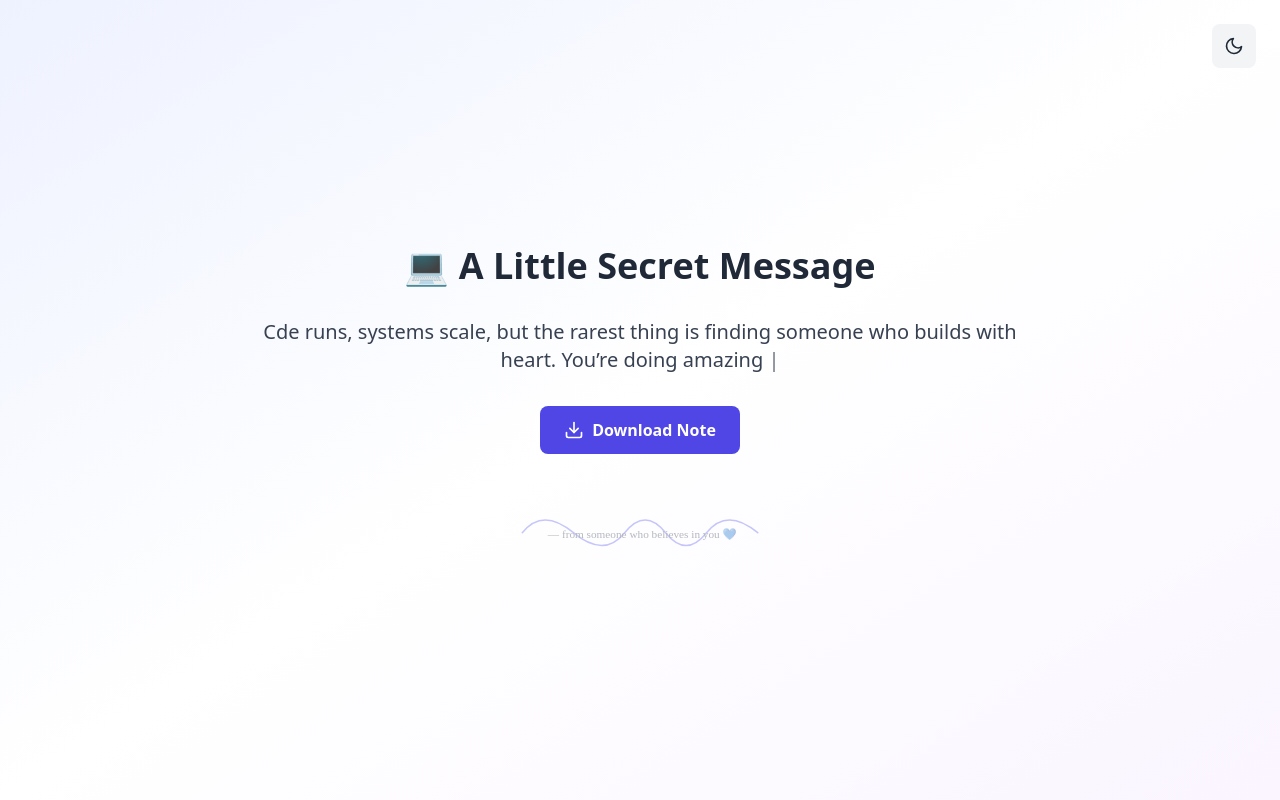
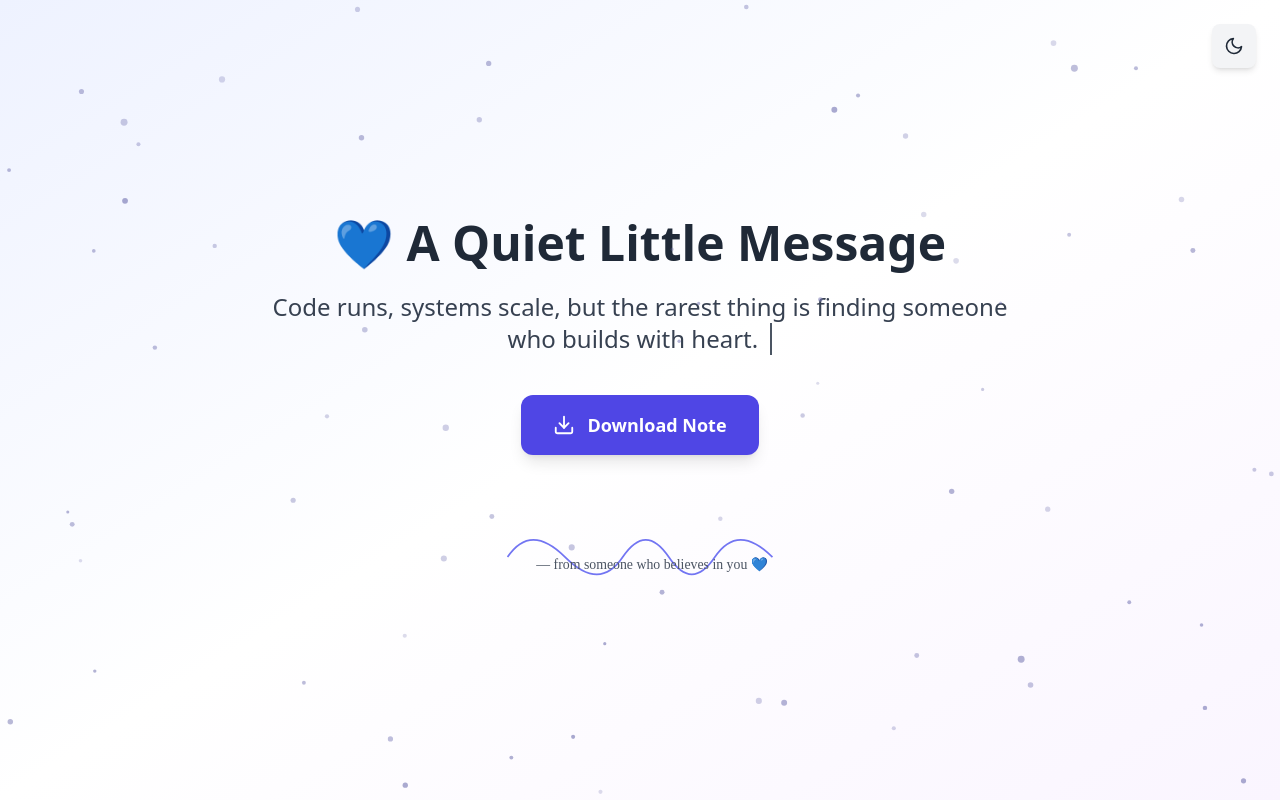
Before and after one commit to Dheeraj-Royal/sai-priya-portfolio, a React (Vite) app: page /surprise in a window 1280 px wide. Built offline with nearby package versions, Linux system fonts and the light colour scheme.

Commit message:
surprise page snow effect

```diff
--- a/src/pages/Surprise.jsx
+++ b/src/pages/Surprise.jsx
@@ -1,113 +1,225 @@
 import { motion } from "framer-motion";
 import { useEffect, useState } from "react";
+import { FiDownload, FiSun, FiMoon } from "react-icons/fi";
 import { useTheme } from "../hooks/useTheme";
-import { FiDownload, FiSun, FiMoon } from "react-icons/fi";
 
 export default function Surprise() {
-  const [displayedText, setDisplayedText] = useState("");
   const { isDark, toggleTheme } = useTheme();
-  const message =
-    "Code runs, systems scale, but the rarest thing is finding someone who builds with heart. You’re doing amazing — keep believing in yourself. This world runs better with you in it 💙";
 
+  const message = `Code runs, systems scale, but the rarest thing is finding someone who builds with heart.
+  You’re doing amazing — keep believing in yourself.
+  This world runs better with you in it 💙.`;
+
+  const words = message.split(" ");
+  const [visibleWords, setVisibleWords] = useState([]);
+  const [cursorVisible, setCursorVisible] = useState(true);
+
+  // ⭐ Word-by-word reveal (NO SOUND)
   useEffect(() => {
-    let i = 0;
+    let index = 0;
     const interval = setInterval(() => {
-      setDisplayedText((prev) => prev + message[i]);
-      i++;
-      if (i === message.length) clearInterval(interval);
-    }, 50);
+      setVisibleWords((prev) => {
+        if (prev.length >= words.length) {
+          clearInterval(interval);
+          setTimeout(() => launchConfetti(), 500);
+          return prev;
+        }
+        return [...prev, words[prev.length]];
+      });
+      index++;
+    }, 350);
     return () => clearInterval(interval);
   }, []);
 
-  const handlePdfDownload = () => {
-    const link = document.createElement("a");
-    link.href = "/HBD_2025.pdf";
-    link.download = "HBD_2025.pdf";
-    document.body.appendChild(link);
-    link.click();
-    document.body.removeChild(link);
+  // ⭐ Blinking cursor
+  useEffect(() => {
+    const blink = setInterval(() => setCursorVisible((v) => !v), 500);
+    return () => clearInterval(blink);
+  }, []);
+
+  // ⭐ Improved Falling Particles (visible on both themes)
+  useEffect(() => {
+    const canvas = document.getElementById("particles");
+    const ctx = canvas.getContext("2d");
+
+    const resize = () => {
+      canvas.width = window.innerWidth;
+      canvas.height = window.innerHeight;
+    };
+    resize();
+    window.addEventListener("resize", resize);
+
+    const particles = Array.from({ length: 70 }).map(() => ({
+      x: Math.random() * canvas.width,
+      y: Math.random() * canvas.height,
+      s: Math.random() * 2 + 1.5,
+      v: Math.random() * 0.6 + 0.4,
+      o: Math.random() * 0.5 + 0.3,
+      color: isDark
+        ? `rgba(200,200,255,${Math.random() * 0.5 + 0.3})`
+        : `rgba(120,120,180,${Math.random() * 0.5 + 0.3})`
+    }));
+
+    const animate = () => {
+      ctx.clearRect(0, 0, canvas.width, canvas.height);
+      particles.forEach((p) => {
+        p.y += p.v;
+        if (p.y > canvas.height) p.y = -10;
+
+        ctx.beginPath();
+        ctx.fillStyle = p.color;
+        ctx.arc(p.x, p.y, p.s, 0, Math.PI * 2);
+        ctx.fill();
+      });
+      requestAnimationFrame(animate);
+    };
+
+    animate();
+    return () => window.removeEventListener("resize", resize);
+  }, [isDark]);
+
+  // ⭐ Confetti
+  function launchConfetti() {
+    const duration = 1500;
+    const end = Date.now() + duration;
+
+    (function frame() {
+      makeConfetti({
+        count: 5,
+        velocity: 30,
+        spread: 360,
+        origin: { x: Math.random(), y: Math.random() * 0.3 }
+      });
+
+      if (Date.now() < end) requestAnimationFrame(frame);
+    })();
+  }
+
+  function makeConfetti({ count, velocity, spread, origin }) {
+    for (let i = 0; i < count; i++) {
+      const div = document.createElement("div");
+      div.className = "fixed w-2 h-2 rounded-sm pointer-events-none";
+      div.style.background = `hsl(${Math.random() * 360}, 100%, 60%)`;
+      div.style.top = origin.y * window.innerHeight + "px";
+      div.style.left = origin.x * window.innerWidth + "px";
+
+      const angle = Math.random() * spread;
+      const speed = velocity + Math.random() * 8;
+
+      let x = 0,
+        y = 0;
+
+      const interval = setInterval(() => {
+        x += Math.cos(angle) * (speed / 10);
+        y += Math.sin(angle) * (speed / 10);
+
+        div.style.transform = `translate(${x}px, ${y}px) rotate(${
+          Math.random() * 180
+        }deg)`;
+
+        if (y > window.innerHeight) {
+          div.remove();
+          clearInterval(interval);
+        }
+      }, 16);
+
+      document.body.appendChild(div);
+    }
+  }
+
+  const handlePdf = () => {
+    const a = document.createElement("a");
+    a.href = "/HBD_2025.pdf";
+    a.download = "HBD_2025.pdf";
+    a.click();
   };
 
   return (
-    <div className={`min-h-screen flex flex-col justify-center items-center transition-colors duration-300 text-center px-6 ${
-      isDark
-        ? "bg-gradient-to-br from-gray-950 via-gray-900 to-gray-950"
-        : "bg-gradient-to-br from-indigo-50 via-white to-purple-50"
-    } ${isDark ? "text-gray-100" : "text-gray-800"}`}>
+    <div
+      className={`relative min-h-screen px-6 flex flex-col justify-center items-center text-center transition-colors duration-300 ${
+        isDark
+          ? "bg-gradient-to-br from-gray-950 via-gray-900 to-gray-950 text-gray-100"
+          : "bg-gradient-to-br from-indigo-50 via-white to-purple-50 text-gray-800"
+      }`}
+    >
+      {/* Falling Particles */}
+      <canvas
+        id="particles"
+        className="fixed inset-0 pointer-events-none opacity-80"
+      />
 
-      {/* Theme Toggle Button */}
+      {/* Theme Toggle */}
       <motion.button
         onClick={toggleTheme}
-        whileHover={{ scale: 1.1 }}
-        whileTap={{ scale: 0.95 }}
-        className="absolute top-6 right-6 p-3 rounded-lg transition duration-200"
+        whileHover={{ scale: 1.15 }}
+        whileTap={{ scale: 0.9 }}
+        className="absolute top-6 right-6 p-3 rounded-lg shadow-md"
         style={{
           backgroundColor: isDark ? "#1f2937" : "#f3f4f6",
           color: isDark ? "#fbbf24" : "#1f2937"
         }}
-        aria-label="Toggle dark mode"
-        title={isDark ? "Switch to light mode" : "Switch to dark mode"}
       >
         {isDark ? <FiSun size={20} /> : <FiMoon size={20} />}
       </motion.button>
 
+      {/* Header */}
       <motion.h1
-        initial={{ opacity: 0, y: -30 }}
+        initial={{ opacity: 0, y: -25 }}
         animate={{ opacity: 1, y: 0 }}
         transition={{ duration: 1 }}
-        className={`text-3xl md:text-4xl font-bold mb-8 ${
-          isDark ? "text-white" : "text-gray-800"
-        }`}
+        className="text-4xl md:text-5xl font-bold mb-6"
       >
-        💻 A Little Secret Message
+        💙 A Quiet Little Message
       </motion.h1>
 
-      <motion.p
-        initial={{ opacity: 0 }}
-        animate={{ opacity: 1 }}
-        transition={{ delay: 1, duration: 1.5 }}
-        className={`max-w-3xl text-lg md:text-xl leading-relaxed font-light ${
+      {/* Message */}
+      <p
+        className={`max-w-3xl text-xl md:text-2xl leading-relaxed font-light ${
           isDark ? "text-gray-300" : "text-gray-700"
         }`}
       >
-        {displayedText}
-        <span className="animate-pulse">|</span>
-      </motion.p>
+        {visibleWords.join(" ")}{" "}
+        <span
+          className={`inline-block w-2 ${
+            cursorVisible ? "opacity-100" : "opacity-0"
+          }`}
+          style={{
+            borderRight: isDark
+              ? "2px solid #fbbf24"
+              : "2px solid #4b5563"
+          }}
+        >
+          &nbsp;
+        </span>
+      </p>
 
       {/* Download Button */}
       <motion.button
-        onClick={handlePdfDownload}
+        onClick={handlePdf}
         initial={{ opacity: 0 }}
         animate={{ opacity: 1 }}
-        transition={{ delay: 4, duration: 1 }}
-        whileHover={{ scale: 1.05 }}
+        transition={{ delay: 3, duration: 1 }}
+        whileHover={{ scale: 1.08 }}
         whileTap={{ scale: 0.95 }}
-        className="mt-8 flex items-center gap-2 px-6 py-3 bg-indigo-600 hover:bg-indigo-700 dark:bg-indigo-500 dark:hover:bg-indigo-600 text-white rounded-lg font-semibold transition duration-200"
-        title="Download Note"
+        className="mt-10 flex items-center gap-3 px-8 py-4 bg-indigo-600 hover:bg-indigo-700 dark:bg-indigo-500 dark:hover:bg-indigo-600 text-white rounded-xl shadow-lg text-lg font-semibold"
       >
-        <FiDownload size={20} />
+        <FiDownload size={22} />
         Download Note
       </motion.button>
 
-      {/* Animated Signature */}
+      {/* Signature */}
       <motion.div
         initial={{ opacity: 0 }}
         animate={{ opacity: 1 }}
-        transition={{ delay: 5, duration: 2 }}
-        className="mt-12"
+        transition={{ delay: 4, duration: 2 }}
+        className="mt-14"
       >
-        <svg
-          xmlns="http://www.w3.org/2000/svg"
-          viewBox="0 0 500 100"
-          className="w-64 mx-auto"
-        >
+        <svg viewBox="0 0 500 120" className="w-72 mx-auto">
           <path
-            d="M20 60 Q60 10, 120 60 T220 60 Q260 10, 300 60 T380 60 Q420 10, 480 60"
+            d="M20 80 Q60 20, 120 80 T220 80 Q260 20, 300 80 T380 80 Q420 20, 480 80"
             fill="transparent"
             stroke={isDark ? "#818cf8" : "#6366f1"}
             strokeWidth="3"
-            strokeLinecap="round"
-            strokeLinejoin="round"
           >
             <animate
               attributeName="stroke-dasharray"
@@ -119,8 +231,8 @@ export default function Surprise() {
           </path>
           <text
             x="70"
-            y="70"
-            fontSize="22"
+            y="100"
+            fontSize="24"
             fill={isDark ? "#d1d5db" : "#374151"}
             fontFamily="cursive"
           >
```
